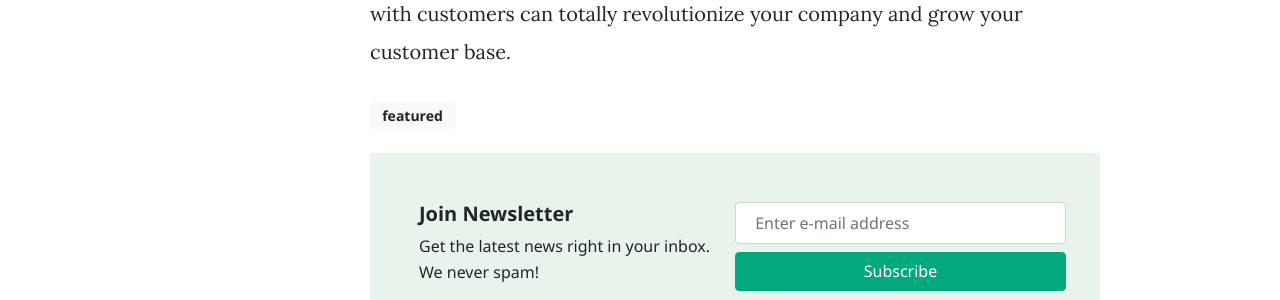
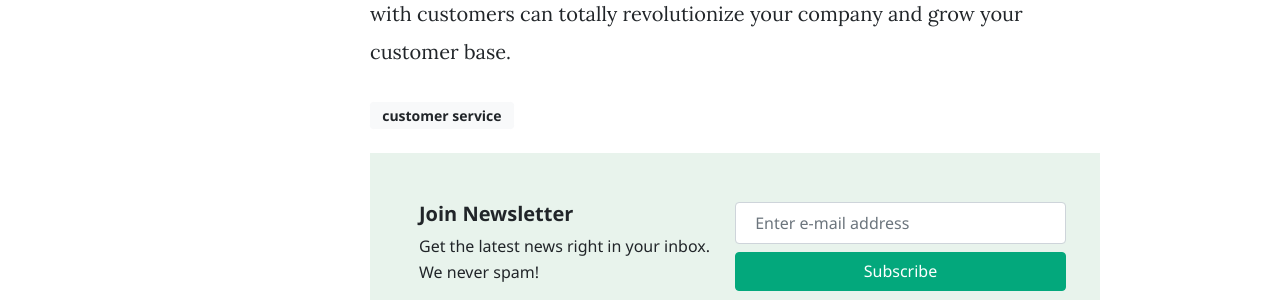
Before and after one commit to bit-dna/bitdnablog, a Jekyll site: the page built from _posts/2019-05-31-7-reasons-customer-service-is-important-to-your-business.md, in a window 1280 px wide and 900 px high, scrolled down 5006 px. Shown: the part 216-516 px from the top of the window. Built offline with Jekyll 4.4.1, drawn with Linux system fonts in a browser that asks for light colours; nearby versions of some CDN libraries; comment, search, counter and statistics services are not loaded.

```diff
--- a/_posts/2019-05-31-7-reasons-customer-service-is-important-to-your-business.md
+++ b/_posts/2019-05-31-7-reasons-customer-service-is-important-to-your-business.md
@@ -4,7 +4,7 @@ title:  "7 Reasons Customer Service Is Important to Your Business"
 author: anastasia
 categories: [ What's New ]
 image: assets/images/img/7reasonscustomerserviceisimportanttoyourbusiness.jpg
-tags: [featured]
+tags: [customer service]
 ---
 When your business is on a low budget, there are probably several areas that come in high priority when allocating funds. Of course, your product team could use some financial assistance. Marketing -- especially advertising -- could always use a little padding.
 
```
